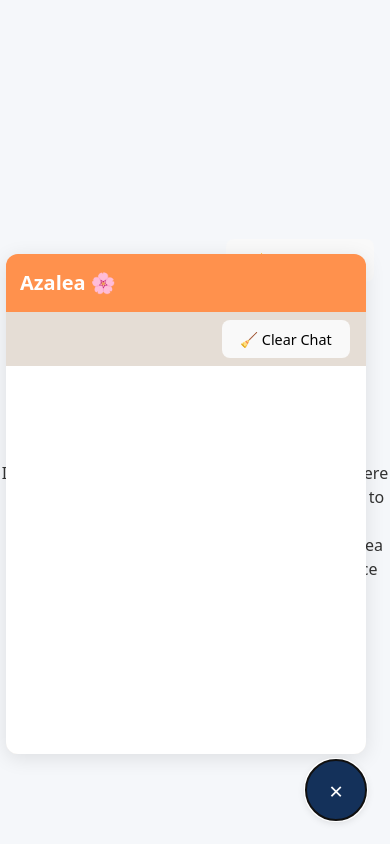
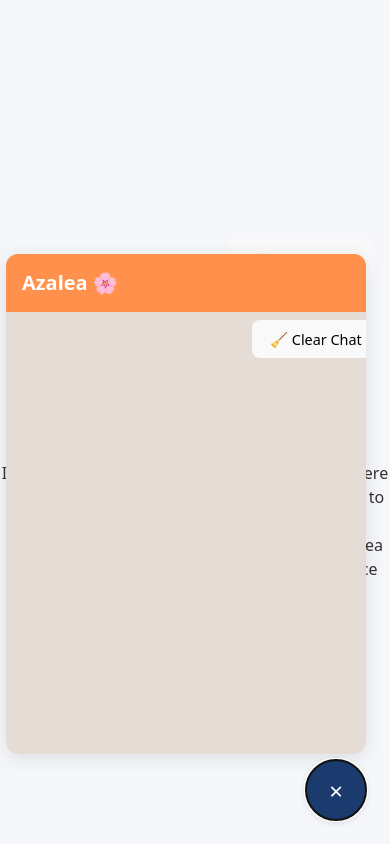
Before and after one commit to AnnChukwuka/school-chatbot-frontend, a React (Vite) app: page / in a window 390 px wide. Both pictures are taken after a click on the button 336 px from the left and 790 px from the top of the page. Built offline with nearby package versions, Linux system fonts and the light colour scheme.

Commit message:
added styling for mobile responsiveness 5

```diff
--- a/src/components/Chatbot.css
+++ b/src/components/Chatbot.css
@@ -6,44 +6,51 @@ html, body {
 }
 
 .chatbot-wrapper {
-  height: 100%;
-  width: 100%;
-  max-width: 420px;
-  margin: 0 auto;
+  height: 100vh;
+  width: 100vw;
   display: flex;
   flex-direction: column;
-  background: #e5ddd5;
-  box-shadow: 0 4px 12px rgba(0, 0, 0, 0.1);
-  border-radius: 8px;
-  overflow: hidden;
+  background: #e5ddd5; /* WhatsApp light background */
 }
 
 .chatbot-header {
-  background-color: #ff914d;
-  color: #fff;
+  background-color: #ff914d; /* Orange Header */
+  padding: 14px 16px;
   font-size: 1.25rem;
-  padding: 14px;
   font-weight: bold;
+  color: white;
   text-align: left;
+}
+
+.clear-chat-button {
+  background-color: #1b3b6f;
+  color: white;
+  border: none;
+  border-radius: 8px;
+  padding: 8px 12px;
+  font-size: 0.9rem;
+  margin: 8px 16px;
+  align-self: flex-end;
+  cursor: pointer;
 }
 
 .chatbot-window {
   flex-grow: 1;
+  overflow-y: auto;
   padding: 16px;
-  overflow-y: auto;
   display: flex;
   flex-direction: column;
-  gap: 12px;
-  background: #fff;
+  gap: 10px;
 }
 
 .chat-message {
-  padding: 12px 16px;
+  padding: 10px 14px;
   border-radius: 18px;
-  font-size: 1rem;
-  max-width: 75%;
-  line-height: 1.5;
+  font-size: 0.95rem;
+  max-width: 60%;
+  line-height: 1.4;
   white-space: pre-wrap;
+  word-wrap: break-word;
 }
 
 .chat-message.user {
@@ -54,45 +61,51 @@ html, body {
 
 .chat-message.bot {
   align-self: flex-start;
-  background-color: #f2f6fc; /* Light Blue for Bot */
-  color: #1b3b6f; /* Bot text color */
-  border: 1px solid #ddd;
+  background-color: #f2f6fc; /* Light Bot Background */
+  color: #1b3b6f;
 }
 
 .chatbot-input {
   display: flex;
-  padding: 10px;
-  background: #f0f0f0;
+  padding: 10px 16px;
+  background: #f8f8f8;
+  border-top: 1px solid #ccc;
 }
 
 .chatbot-input input {
   flex-grow: 1;
-  padding: 10px 12px;
+  padding: 10px 14px;
   border-radius: 20px;
   border: none;
   outline: none;
-  background: #fff;
+  background: white;
   font-size: 1rem;
 }
 
 .chatbot-input button {
-  background: none;
+  background-color: #1b3b6f;
+  color: white;
   border: none;
-  font-size: 1.5rem;
+  padding: 10px 16px;
   margin-left: 10px;
-  color: #1b3b6f; /* Dark Blue Send Button */
+  border-radius: 20px;
+  font-size: 1rem;
   cursor: pointer;
 }
 
 .chatbot-input button:disabled {
-  color: #ccc;
+  background-color: #aaa;
+  cursor: not-allowed;
 }
 
 @media (max-width: 768px) {
   .chatbot-wrapper {
-    width: 100%;
     border-radius: 0;
-    box-shadow: none;
     height: 100vh;
+    width: 100vw;
+  }
+  .chatbot-window {
+    padding: 12px;
+    gap: 8px;
   }
 }
```
